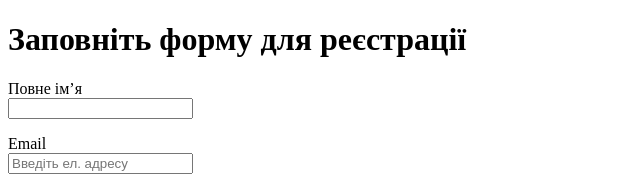
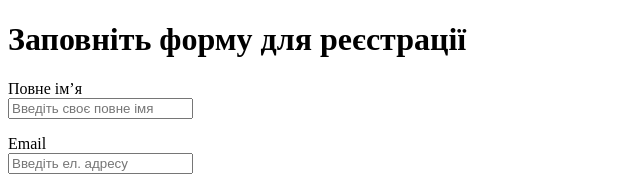
Before and after one commit to AndrewRyback/Forms, a plain HTML site: page index.html in a window 1280 px wide. Shown: the top 188 px of the page, without its empty margins (0-640 px from the left). Drawn offline with Linux system fonts and the light colour scheme.

Commit message:
debugged

```diff
--- a/index.html
+++ b/index.html
@@ -18,7 +18,7 @@
         <p>
             <label for="fullName">Повне імʼя</label>
             <br />
-            <input  id="fullName placeholder="Введіть своє повне і'мя" name="name" type="text" required
+            <input  id="fullName" placeholder = "Введіть своє повне імя" name="name" type="text" required
                 minlength="2" maxlength="40" list="names" />
         </p>
         <p>
```
